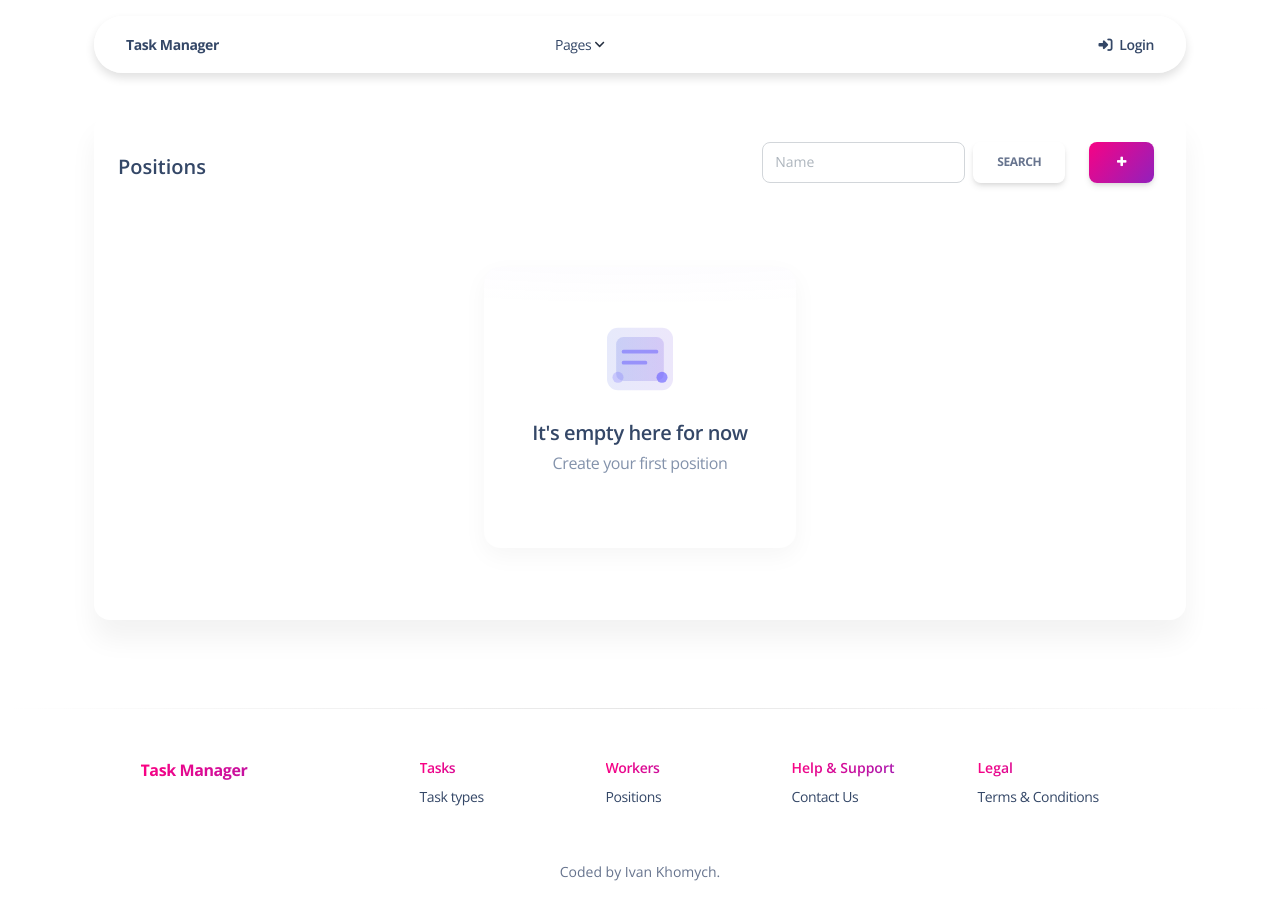
After one commit to Khomychh/task_manager_site, a Django app: page /positions/ in a window 1280 px wide. The commit adds this page. Run offline with Django 5.2, Linux system fonts and the light colour scheme; data that the repository does not hold is empty; some libraries are stand-ins or nearby versions.

Commit message:
feet: add pages for work with position

```diff
--- a/tasks/forms.py
+++ b/tasks/forms.py
@@ -2,7 +2,7 @@ from django import forms
 from django.contrib.auth import get_user_model
 from django.contrib.auth.forms import UserCreationForm, UserChangeForm
 
-from tasks.models import Task, TaskType, Worker
+from tasks.models import Task, TaskType, Worker, Position
 
 
 class TaskSearchForm(forms.Form):
@@ -152,3 +152,25 @@ class WorkerUpdateForm(UserChangeForm):
             "position",
             "biography",
         )
+
+
+class PositionSearchForm(forms.Form):
+    name = forms.CharField(
+        max_length=100,
+        required=False,
+        label="",
+        widget=forms.TextInput(
+            attrs={"placeholder": "Name"}
+        )
+    )
+
+
+class PositionCreateForm(forms.ModelForm):
+    class Meta:
+        model = Position
+        fields = ("name", "description")
+        labels = {"name": "", "description": ""}
+        widgets = {
+            "name": forms.TextInput(attrs={"placeholder": "Name*"}),
+            "description": forms.Textarea(attrs={"placeholder": "Description"}),
+        }
--- a/tasks/urls.py
+++ b/tasks/urls.py
@@ -2,7 +2,8 @@ from django.urls import path
 
 from tasks.views import index, TaskListView, TaskDetailView, toggle_completed, TaskCreateView, TaskUpdateView, \
     TaskDeleteView, TaskTypeListView, TaskTypeDetailView, TaskTypeCreateView, TaskTypeUpdateView, TaskTypeDeleteView, \
-    WorkerListView, WorkerDetailView, WorkerCreateView, WorkerUpdateView, WorkerDeleteView
+    WorkerListView, WorkerDetailView, WorkerCreateView, WorkerUpdateView, WorkerDeleteView, PositionListView, \
+    PositionDetailView, PositionDeleteView, PositionCreateView, PositionUpdateView
 
 urlpatterns = [
     path("", index, name="index"),
@@ -28,6 +29,13 @@ urlpatterns = [
     path("workers/create/", WorkerCreateView.as_view(), name="worker-create"),
     path("workers/<int:pk>/update/", WorkerUpdateView.as_view(), name="worker-update"),
     path("workers/<int:pk>/delete/", WorkerDeleteView.as_view(), name="worker-delete"),
+
+    # Position
+    path("positions/", PositionListView.as_view(), name="position-list"),
+    path("positions/<int:pk>/", PositionDetailView.as_view(), name="position-detail"),
+    path("positions/create/", PositionCreateView.as_view(), name="position-create"),
+    path("positions/<int:pk>/update/", PositionUpdateView.as_view(), name="position-update"),
+    path("positions/<int:pk>/delete/", PositionDeleteView.as_view(), name="position-delete"),
 ]
 
 app_name = "tasks"
--- a/tasks/views.py
+++ b/tasks/views.py
@@ -4,8 +4,8 @@ from django.urls import reverse_lazy
 from django.views import generic
 
 from tasks.forms import TaskSearchForm, TaskCreateForm, TaskUpdateForm, TaskTypeCreateForm, TaskTypeSearchForm, \
-    WorkerSearchForm, WorkerCreationForm, TaskTypeUpdateForm, WorkerUpdateForm
-from tasks.models import Task, Worker, Project, TaskType
+    WorkerSearchForm, WorkerCreationForm, TaskTypeUpdateForm, WorkerUpdateForm, PositionSearchForm, PositionCreateForm
+from tasks.models import Task, Worker, Project, TaskType, Position
 
 
 def index(request):
@@ -116,7 +116,6 @@ class TaskTypeDetailView(generic.DetailView):
         tasks_count = self.object.tasks.count()
         task_list = self.object.tasks.all()
         context["tasks_count"] = tasks_count
-        context["task_list"] = task_list
         return context
 
 
@@ -188,8 +187,56 @@ class WorkerCreateView(generic.CreateView):
 class WorkerUpdateView(generic.UpdateView):
     model = Worker
     form_class = WorkerUpdateForm
-    success_url = reverse_lazy("tasks:worker-detail")
+
+    def get_success_url(self):
+        return reverse_lazy("tasks:worker-detail", kwargs={"pk": self.object.pk})
 
 
 class WorkerDeleteView(generic.DeleteView):
     model = Worker
+
+class PositionListView(generic.ListView):
+    model = Position
+    paginate_by = 10
+
+    def get_context_data(self, **kwargs):
+        context = super().get_context_data(**kwargs)
+        name = self.request.GET.get("name", "")
+        context["search_form"] = PositionSearchForm(
+            initial={"name": name}
+        )
+        return context
+
+    def get_queryset(self):
+        queryset = Position.objects.all()
+        name = self.request.GET.get("name", "")
+        if name:
+            queryset = queryset.filter(name__icontains=name)
+        return queryset
+
+
+class PositionDetailView(generic.DetailView):
+    model = Position
+
+    def get_context_data(self, **kwargs):
+        context = super().get_context_data(**kwargs)
+        worker_count = self.object.workers.count()
+        context["worker_count"] = worker_count
+        return context
+
+
+class PositionCreateView(generic.CreateView):
+    model = Position
+    form_class = PositionCreateForm
+
+    def get_success_url(self):
+        return reverse_lazy("tasks:position-detail", kwargs={"pk": self.object.pk})
+
+
+class PositionUpdateView(generic.UpdateView):
+    model = Position
+    fields = ("name", "description")
+
+
+class PositionDeleteView(generic.DeleteView):
+    model = Position
--- a/templates/includes/footer_background.html
+++ b/templates/includes/footer_background.html
@@ -34,8 +34,8 @@
           </a>
           <ul class="flex-column ms-n3 nav">
             <li class="nav-item">
-              <a class="nav-link" href="https://iradesign.io/" target="_blank">
-                Illustrations
+              <a class="nav-link" href="{% url 'tasks:position-list' %}">
+                Positions
               </a>
             </li>
           </ul>
--- /dev/null
+++ b/templates/tasks/position_list.html
@@ -0,0 +1,111 @@
+{% extends "layouts/base_sections.html" %}
+{% load static %}
+{% load crispy_forms_filters %}
+
+{% block title %}
+  <title>
+    Positions
+  </title>
+{% endblock %}
+
+{% block icon %}
+  <link rel="icon" type="image/png" href="{% static 'img/job-profile.png' %}">
+{% endblock %}
+
+{% block content %}
+  <div class="container py-4" style="margin-top: 90px">
+    <div class="row">
+      <div class="col-12">
+        <div class="card mb-4">
+          <div class="card-header pb-0">
+            <div  class="d-flex flex-column flex-sm-row align-items-start align-items-sm-center gap-2">
+              <h5>Positions</h5>
+              <form action="" method="get" class="d-flex flex-row flex-wrap align-items-center gap-2 w-100 w-sm-auto ms-sm-auto
+                 rounded-2 px-2 py-1">
+                {{ search_form|crispy }}
+                <input class="btn bg-gradient-white w-auto me-2" type="submit" value="Search">
+              </form>
+              <a href="{% url 'tasks:position-create' %}"
+                 class="btn bg-gradient-primary w-auto me-2">
+                <i class="icon-plus"></i>
+              </a>
+            </div>
+          </div>
+          <div class="card-body px-0 pt-0 pb-2">
+            {% if position_list %}
+              <div class="table-responsive p-0">
+                <table class="table align-items-center mb-0">
+                  <thead>
+                    <tr>
+                      <th class="text-uppercase text-secondary text-xxs font-weight-bolder opacity-7">Name</th>
+                      <th class="text-center text-uppercase text-secondary text-xxs font-weight-bolder opacity-7"></th>
+                      <th class="text-center text-uppercase text-secondary text-xxs font-weight-bolder opacity-7"></th>
+                    </tr>
+                  </thead>
+                  <tbody>
+                    {% for position in position_list %}
+                      <tr>
+                        {# Колонка з іменем та аватаром #}
+                        <td>
+                          <a href="{{ position.get_absolute_url }}" class="text-reset text-decoration-none">
+                            <div class="d-flex px-2 py-1">
+                              <div>
+                                <img src="{% static "img/job-profile.png " %}" class="avatar avatar-sm me-3" alt="user1">
+                              </div>
+                              <div class="d-flex flex-column justify-content-center">
+                                <h6 class="mb-0 text-sm">{{ position.name }}</h6>
+                              </div>
+                            </div>
+                          </a>
+                        </td>
+
+                        <td class="align-middle text-center">
+                          <a href="{% url 'tasks:position-update' pk=position.id %}" class="text-reset text-decoration-none">
+                            <span class="text-primary text-xs font-weight-bold">Update</span>
+                          </a>
+                        </td>
+
+                        <td class="align-middle">
+                          <a href="{% url 'tasks:position-delete' pk=position.id %}" class="text-danger font-weight-bold text-xs">
+                            Delete
+                          </a>
+                        </td>
+                      </tr>
+                    {% endfor %}
+                  </tbody>
+                </table>
+              </div>
+            {% else %}
+              <a href="{% url 'tasks:position-create' %}" class="text-reset text-decoration-none">
+                <div class="d-flex align-items-center justify-content-center py-6">
+                <div class="text-center p-5 empty-state">
+                  <div class="empty-illustration mb-3" aria-hidden="true">
+                    <svg viewBox="0 0 96 96" width="88" height="88">
+                      <defs>
+                        <linearGradient id="g" x1="0" x2="1">
+                          <stop offset="0" stop-color="#5e72e4"/>
+                          <stop offset="1" stop-color="#825ee4"/>
+                        </linearGradient>
+                      </defs>
+                      <rect x="12" y="14" rx="12" ry="12" width="72" height="68" fill="url(#g)" opacity=".15"/>
+                      <rect x="22" y="24" rx="8" ry="8" width="52" height="48" fill="url(#g)" opacity=".22"/>
+                      <path d="M30 40h36M30 52h24" stroke="#6c63ff" stroke-width="4" stroke-linecap="round" opacity=".55"/>
+                      <circle cx="72" cy="68" r="6" fill="#6c63ff" opacity=".65"/>
+                      <circle cx="24" cy="68" r="6" fill="#6c63ff" opacity=".25"/>
+                    </svg>
+                  </div>
+
+                  <h5 class="mb-1">It's empty here for now</h5>
+                  <p class="text-secondary mb-4">
+                    Create your first position
+                  </p>
+                </div>
+              </div>
+              </a>
+            {% endif %}
+          </div>
+        </div>
+      </div>
+    </div>
+  </div>
+{% endblock %}
```
Also changed, not shown: templates/tasks/position_confirm_delete.html (added, +18 -0 lines), templates/tasks/position_detail.html (added, +72 -0 lines), templates/tasks/position_form.html (added, +22 -0 lines), static/img/job-profile.png (added).
